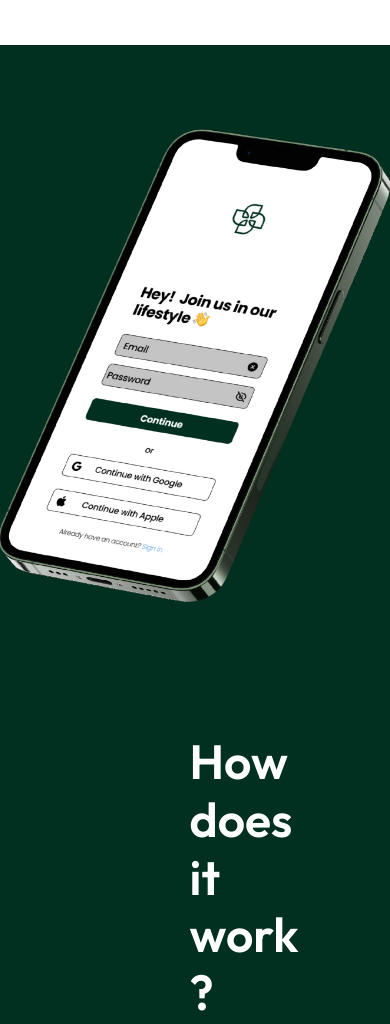
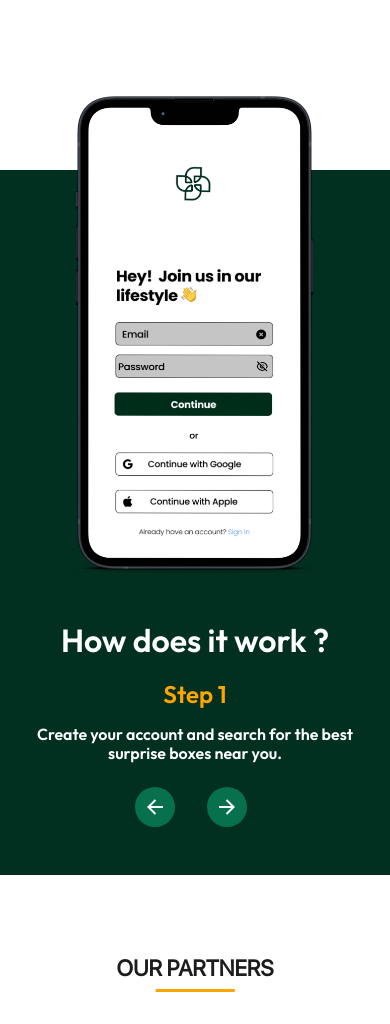
Before and after one commit to liorthr/website-lior-completed, a website: page index.html in a window 390 px wide. Shown: the part 1480-2504 px from the top of the page. Drawn offline with nearby package versions, Linux system fonts and the light colour scheme; files that its build step writes are made by us from their sources.

Commit message:
create responsive design for app functions section

```diff
--- a/index.html
+++ b/index.html
@@ -107,12 +107,12 @@
     </section>
 
     <section class="app-functions-section">
-        <div class="container-fluid" style="background-color: #013020;">
+        <div class="container-fluid app-container">
             <div class="container-xl app-functions">
                 <!-- Slide 1 -->
                 <div class="slide" id="slide-1">
                     <div class="mockup-photo">
-                        <img src="./assets/pictures/mockup-1.png" alt="Mockup 1" />
+                        <img src="./assets/pictures/mockup-1.png" alt="Mockup 1" id="mockup1" />
                     </div>
                     <div class="text">
                         <h1>How does it work ?</h1>
@@ -130,7 +130,7 @@
                 <!-- Slide 2 -->
                 <div class="slide" id="slide-2" style="display: none;">
                     <div class="mockup-photo">
-                        <img src="./assets/pictures/mockup-2.png" alt="Mockup 2" />
+                        <img src="./assets/pictures/mockup-2.png" alt="Mockup 2" id="mockup2" />
                     </div>
                     <div class="text">
                         <h1>How does it work ?</h1>
@@ -147,7 +147,7 @@
                 <!-- Slide 2 -->
                 <div class="slide" id="slide-3" style="display: none;">
                     <div class="mockup-photo">
-                        <img src="./assets/pictures/mockup-3.png" alt="Mockup 3" />
+                        <img src="./assets/pictures/mockup-3.png" alt="Mockup 3" id="mockup3" />
                     </div>
                     <div class="text">
                         <h1>How does it work ?</h1>
--- a/scss/utilisation.scss
+++ b/scss/utilisation.scss
@@ -1,3 +1,7 @@
+.app-container {
+    background-color: #013020;
+}
+
 .app-functions {
     padding-top: 2em;
     padding-bottom: 3em;;
@@ -44,7 +48,7 @@
 }
 
 .app-functions .text h3 {
-    padding-top: 2em;
+    padding-top: 1.5em;
     color: white;
     font-family: 'Outfit';
     font-weight: 600;
@@ -73,5 +77,117 @@
     background-color: #06714C;
     border-radius: 50%;
     padding: 0.5em;
+    cursor: pointer;
+}
 
+@include media-breakpoint-down(lg) {
+
+    .app-container {
+        background: linear-gradient(
+            to top,
+            #013020 0%,
+            #013020 85%,
+            white 85%,
+            white 100%
+        );
+    }
+
+    .app-functions {
+        padding-top: 0;
+    }
+
+
+    .app-functions .mockup-photo #mockup1 {
+        content: url(./../assets/pictures/mockup-1-mobile.png);
+        width: 15em;
+        height: 30em;
+    }
+
+    .app-functions .mockup-photo #mockup2 {
+        content: url(./../assets/pictures/mockup-2-mobile.png);
+        width: 15em;
+        height: 30em;
+    }
+
+    .app-functions .mockup-photo #mockup3 {
+        content: url(./../assets/pictures/mockup-3-mobile.png);
+        width: 15em;
+        height: 30em;
+    }
+
+
+    .app-functions .slide {
+        display: flex;
+        flex-direction: column !important;
+        align-items: center;
+        justify-content: center;
+    }
+
+    .app-functions .text {
+        width: 100%;
+        margin-top: 0;
+        padding-left:0;
+        display: flex;
+        flex-direction: column;
+        justify-content: center;
+        align-items: center;
+    }
+
+    .app-functions .text #mockup-text-1 {
+        width: 100%;
+    }
+
+    .app-functions .text #mockup-text-2 {
+        width: 100%;
+    }
+
+    .app-functions .text #mockup-text-3 {
+        width: 100%;
+    }
+
+    .app-functions .text .h3-text {
+        display: flex;
+        justify-content: center;
+        align-items: center;
+        text-align: center;
+    }
+
+    .app-functions .text h1 {
+        font-size: 2.5em;
+    }
+
+
+    .app-functions .text h2 {
+        font-size: 2em;
+    }
+
+    .app-functions .text h3 {
+        font-size: 1.5em;
+        padding-top: 1.5em;
+    }
+
+    .app-functions .text .arrows-slideshow {
+        padding-left: 1.5em;
+        display: flex;
+        justify-content: center;
+    }
 }
+
+@include media-breakpoint-down(md) {
+
+
+    .app-functions .text h1 {
+        font-size: 2em;
+    }
+
+
+    .app-functions .text h2 {
+        font-size: 1.5em;
+    }
+
+    .app-functions .text h3 {
+        font-size: 1em;
+        padding-top: 0.5em;
+
+    }
+}
```
Also changed, not shown: assets/partners/Jla3P43tx11 (2).png (added), assets/pictures/mockup-1-mobile.png (added), assets/pictures/mockup-2-mobile.png (added), assets/pictures/mockup-3-mobile.png (added).
